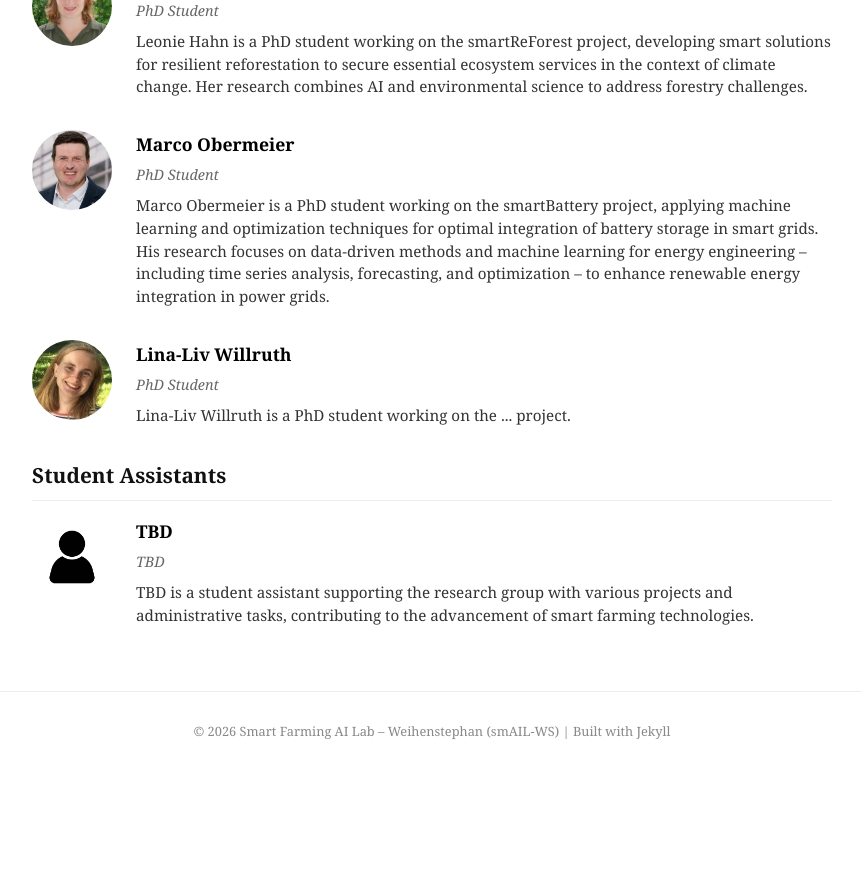
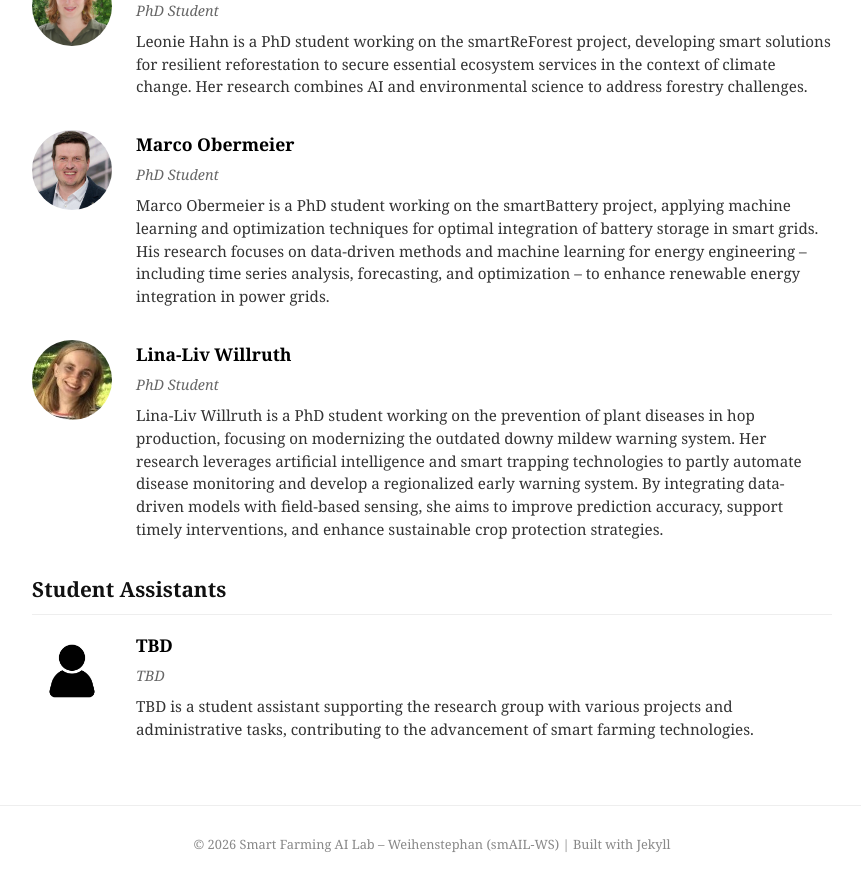
Before and after one commit to meincv/mysmartfarming12, a Jekyll site: the page built from people.md, in a window 1280 px wide and 900 px high, scrolled down 1490 px. Shown: the top 891 px of the window, without its empty margins (208-1069 px from the left). Built offline with Jekyll 4.4.1, drawn with Linux system fonts in a browser that asks for light colours; before the commit the page ends 2276 px from its top, so only the background shows below that.

Commit message:
Update description

```diff
--- a/_data/people.yml
+++ b/_data/people.yml
@@ -37,7 +37,7 @@ phd_students:
   - name: Lina-Liv Willruth
     role: PhD Student
     photo: /assets/images/people/lw.jpeg
-    description: "Lina-Liv Willruth is a PhD student working on the ... project."
+    description: "Lina-Liv Willruth is a PhD student working on the prevention of plant diseases in hop production, focusing on modernizing the outdated downy mildew warning system. Her research leverages artificial intelligence and smart trapping technologies to partly automate disease monitoring and develop a regionalized early warning system. By integrating data-driven models with field-based sensing, she aims to improve prediction accuracy, support timely interventions, and enhance sustainable crop protection strategies."
 
 # Student Assistants
 assistants:
```
